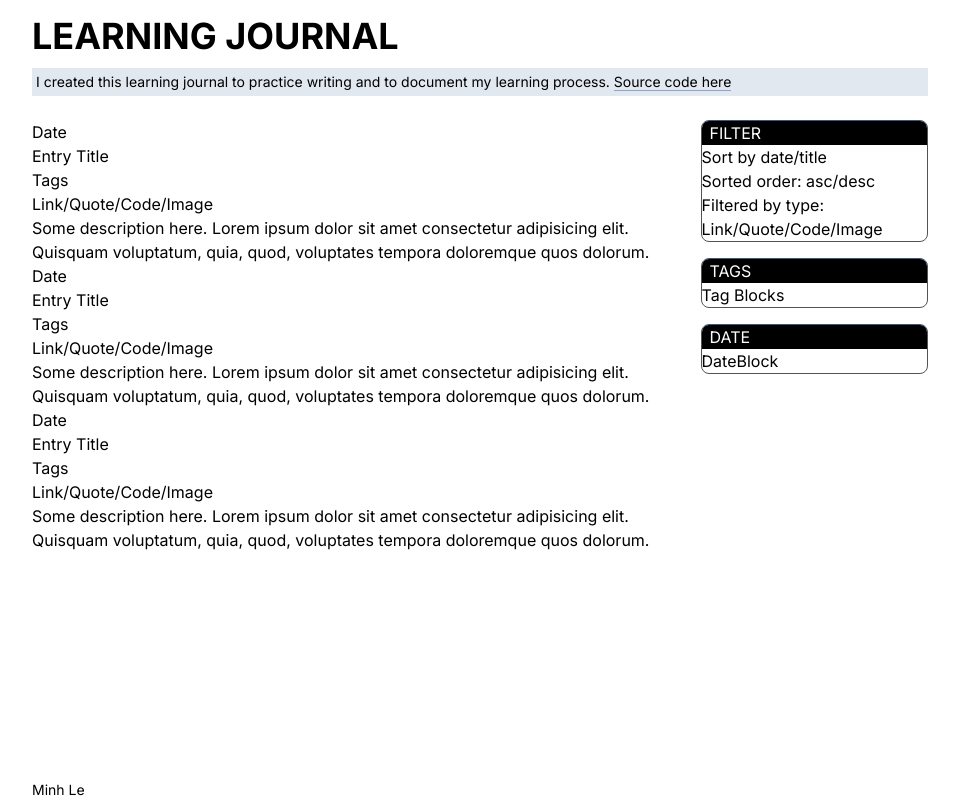
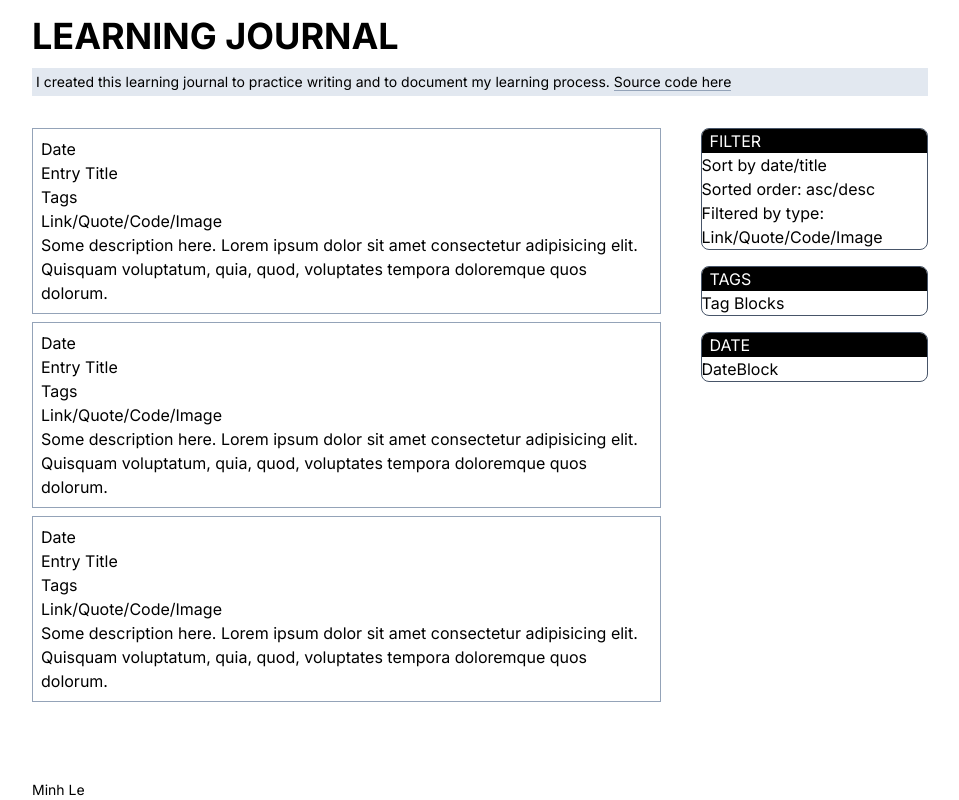
Before and after one commit to ledminh/learning-journal, a Next.js app: page / in a window 1280 px wide. Shown: the whole page, without its empty margins (160-1119 px from the left). Built offline with nearby package versions, Linux system fonts and the light colour scheme.

Commit message:
General structure of the App

```diff
--- /dev/null
+++ b/src/app/date/[date]/page.tsx
@@ -0,0 +1,18 @@
+import Link from "next/link";
+import Entry from "@/entry";
+export default function DatePage(props: { params: { date: string } }) {
+  return (
+    <>
+      <p>Date {props.params.date}</p>
+      <ul className="flex flex-col gap-2">
+        {Array.from({ length: 3 }).map((_, i) => (
+          <li key={i}>
+            <Link href="/entry/01">
+              <Entry type="summary" />
+            </Link>
+          </li>
+        ))}
+      </ul>
+    </>
+  );
+}
--- a/src/app/entry/[slug]/page.tsx
+++ b/src/app/entry/[slug]/page.tsx
@@ -1,5 +1,10 @@
 import Entry from "@/entry";
 
-export default function EntryPage() {
-  return <Entry type="full" />;
+export default function EntryPage(props: { params: { slug: string } }) {
+  return (
+    <>
+      <p>Entry {props.params.slug}</p>
+      <Entry type="full" />
+    </>
+  );
 }
--- a/src/app/layout.tsx
+++ b/src/app/layout.tsx
@@ -21,8 +21,8 @@ export default function RootLayout({
     <html lang="en">
       <body className={inter.className}>
         <div className="w-11/12 mx-auto pt-4 min-h-screen max-w-4xl flex flex-col justify-between">
-          {/* Header, Body, and SideBar here*/}
-          <div className="flex flex-col gap-6">
+          {/* Header - Body and SideBar here*/}
+          <div className="flex flex-col gap-8">
             <header className="col-span-7">
               <Header />
             </header>
--- a/src/app/page.tsx
+++ b/src/app/page.tsx
@@ -1,11 +1,16 @@
 import Entry from "@/entry";
+import Link from "next/link";
 
 export default function Home() {
   return (
-    <>
+    <ul className="flex flex-col gap-2">
       {Array.from({ length: 3 }).map((_, i) => (
-        <Entry key={i} type="summary" />
+        <li key={i}>
+          <Link href="/entry/01">
+            <Entry type="summary" />
+          </Link>
+        </li>
       ))}
-    </>
+    </ul>
   );
 }
--- /dev/null
+++ b/src/app/tag/[tag_name]/page.tsx
@@ -0,0 +1,19 @@
+import Link from "next/link";
+import Entry from "@/entry";
+
+export default function TagPage(props: { params: { tag_name: string } }) {
+  return (
+    <>
+      <p>Tag {props.params.tag_name}</p>
+      <ul className="flex flex-col gap-2">
+        {Array.from({ length: 3 }).map((_, i) => (
+          <li key={i}>
+            <Link href="/entry/01">
+              <Entry type="summary" />
+            </Link>
+          </li>
+        ))}
+      </ul>
+    </>
+  );
+}
--- a/src/entry/Summary.tsx
+++ b/src/entry/Summary.tsx
@@ -1,6 +1,6 @@
 export default function Summary() {
   return (
-    <div>
+    <Wrapper>
       <p>Date</p>
       <h2>Entry Title</h2>
       <p>Tags</p>
@@ -10,6 +10,14 @@ export default function Summary() {
         adipisicing elit. Quisquam voluptatum, quia, quod, voluptates tempora
         doloremque quos dolorum.
       </p>
-    </div>
+    </Wrapper>
   );
 }
+
+/*******************
+ * Components
+ */
+
+const Wrapper = (props: { children: React.ReactNode }) => (
+  <div className="border border-slate-400 p-2">{props.children}</div>
+);
```
